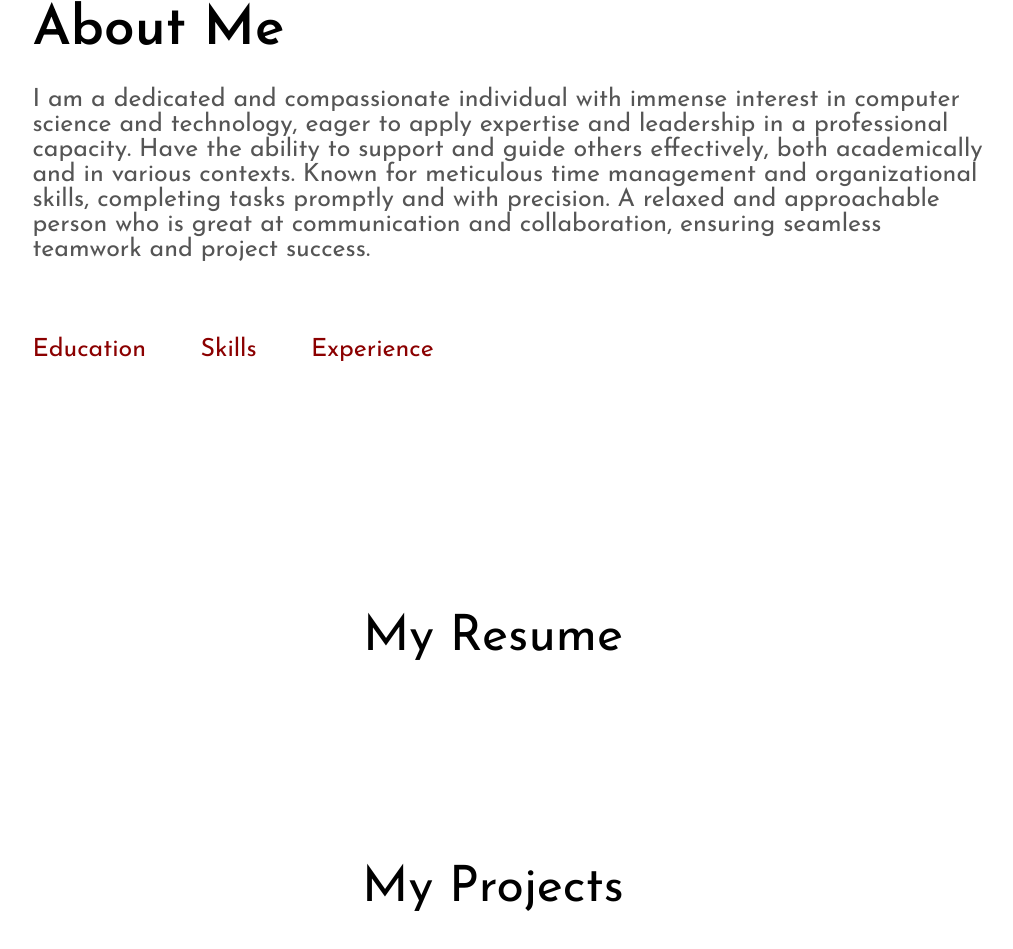
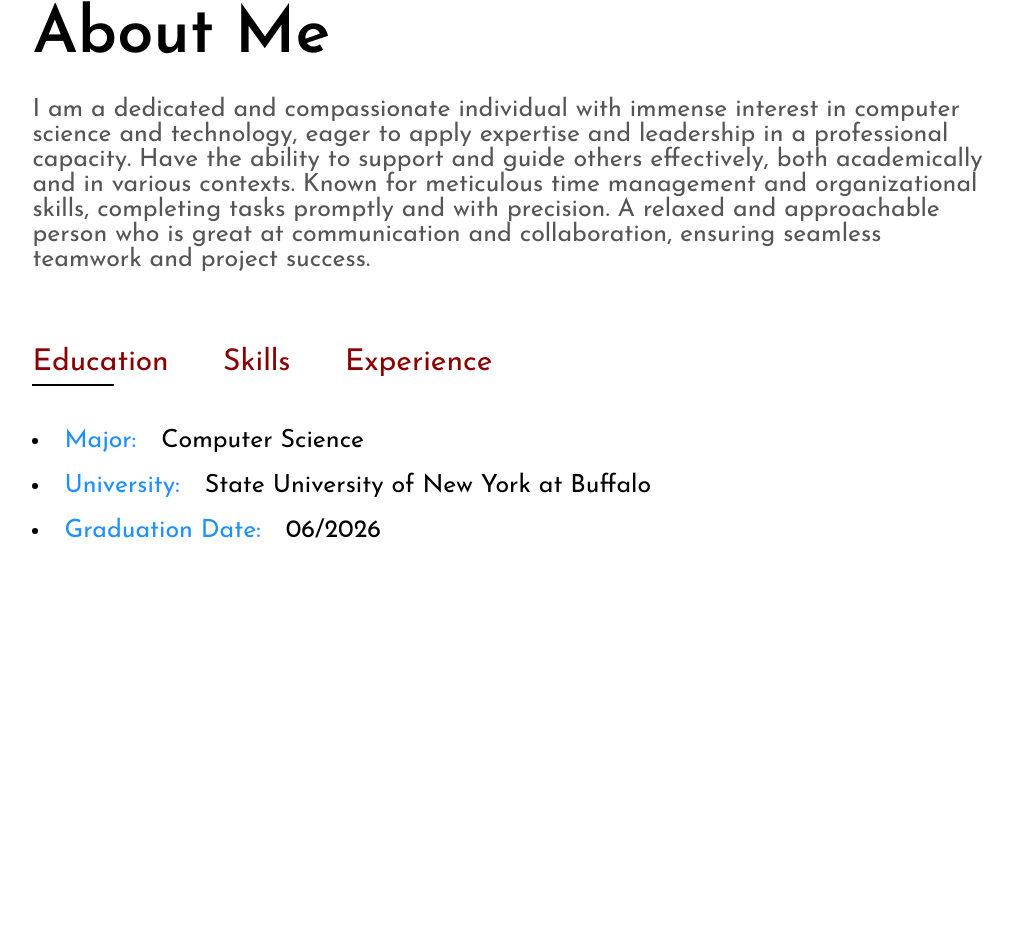
Before and after one commit to ZKey-Taken/My-Portfolio, a plain HTML site: page index.html in a window 1280 px wide. Shown: the part 873-1822 px from the top of the page, without its empty margins (147-1160 px from the left). Drawn offline with Linux system fonts and the light colour scheme.

Commit message:
Introduced education, skills, and experience subsections in about me.

```diff
--- a/index.html
+++ b/index.html
@@ -66,22 +66,24 @@
                 who is great at communication and collaboration, ensuring seamless teamwork and project success.</p>
 
             <div class="about-tabs">
-                <p class="tabs">Education</p>
+                <p class="tabs active">Education</p>
                 <p class="tabs">Skills</p>
                 <p class="tabs">Experience</p>
+            </div>
+            <div class="tabs-content">
+                <li><span>Major:</span>Computer Science</li>
+                <li><span>University:</span>State University of New York at Buffalo</li>
+                <li><span>Graduation Date:</span>06/2026</li>
             </div>
         </div>
     </section>
 
     <section id="resume">
-        <header class="resume-title">My Resume</header>
-        <div class="my-resume">
 
-        </div>
     </section>
 
     <section id="projects">
-        <header class="projects-title">My Projects</header>
+
     </section>
 
     <script src="scipt.js"></script>
--- a/style.css
+++ b/style.css
@@ -200,7 +200,7 @@ a:hover{
 }
 
 .about-text h1{
-    font-size: 55px;
+    font-size: 65px;
     margin-left: 3%;
     margin-top: -50px;
 }
@@ -217,9 +217,44 @@ a:hover{
     cursor: pointer;
 }
 
+.about-tabs p{
+    font-size: 30px;
+}
+
 .tabs{
     margin-right: 25px;
+    margin-bottom: 30px;
     color: darkred;
+    position: relative;
+}
+
+.tabs::after{
+    content: '';
+    width: 0;
+    height: 2px;
+    left: 0;
+    bottom: -8px;
+    transition: 0.5s;
+    background: black;
+    position: absolute;
+}
+
+.tabs.active::after{
+    width: 60%;
+}
+
+.tabs-content{
+    margin-left: 3%;
+    font-size: 25px;
+}
+
+.tabs-content li{
+    padding-top: 20px;
+}
+
+.tabs-content span{
+    padding-right: 25px;
+    color: dodgerblue;
 }
 
 /* resume section */
@@ -229,10 +264,6 @@ a:hover{
     padding: 100px;
 }
 
-.resume-title{
-    color:black;
-    font-size: 50px;
-}
 
 /* projects section */
 #projects{
@@ -240,8 +271,3 @@ a:hover{
     color: black;
     padding: 100px;
 }
-
-.projects-title{
-    color:black;
-    font-size: 50px;
-}
```
